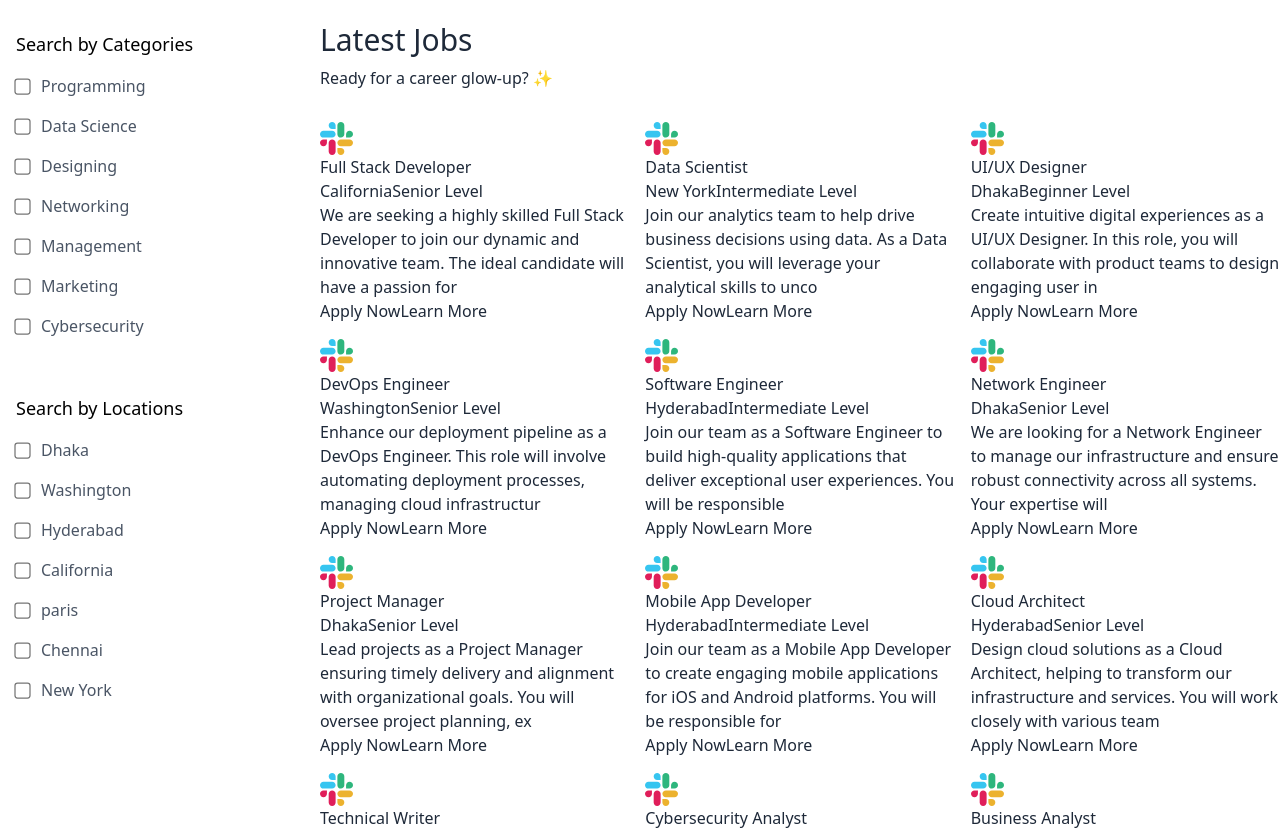
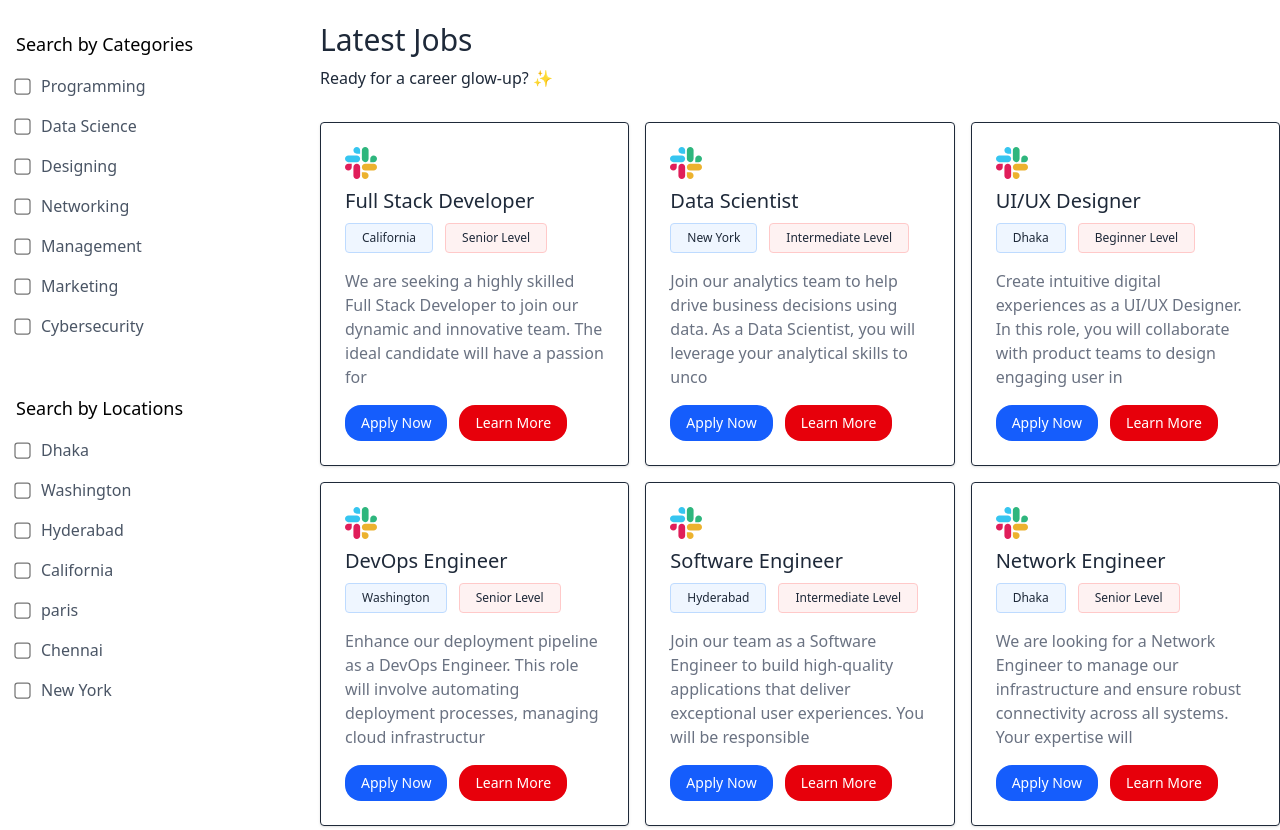
Before and after one commit to Maruf-shiab/project-job, a React (Vite) app: page / in a window 1280 px wide. Shown: the part 660-1490 px from the top of the page. Built offline with nearby package versions, Linux system fonts and the light colour scheme; no server answers.

Commit message:
Job card & JobListing jsx file

```diff
--- a/src/components/JobCard.jsx
+++ b/src/components/JobCard.jsx
@@ -3,19 +3,19 @@
 
 const JobCard = ({job}) => {
   return (
-    <div>
-      <div>
-        <img src={assets.company_icon} alt="" />
+    <div className='border p-6 shadow rounded'>
+      <div className='flex justify-between items-center'>
+        <img className='h-8 ' src={assets.company_icon} alt="" />
       </div>
-      <h4>{job.title}</h4>
-      <div>
-        <span>{job.location}</span>
-        <span>{job.level}</span>
+      <h4 className='font-medium text-xl mt-2'>{job.title}</h4>
+      <div className='flex items-center gap-3 mt-2 text-xs'>
+        <span className='bg-blue-50 border border-blue-200 px-4 py-1.5 rounded'>{job.location}</span>
+        <span className='bg-red-50 border border-red-200 px-4 py-1.5 rounded'>{job.level}</span>
       </div>
-      <p dangerouslySetInnerHTML={{__html:job.description.slice(0,150)}}></p>
-      <div>
-        <button>Apply Now</button>
-        <button>Learn More</button>
+      <p className='text-gray-500 text-xm mt-4' dangerouslySetInnerHTML={{__html:job.description.slice(0,150)}}></p>
+      <div className='mt-4 flex gap-3 text-sm'>
+        <button className='bg-blue-600 text-white px-4 py-2 rounded-2xl'>Apply Now</button>
+        <button className='bg-red-600 text-white px-4 py-2 rounded-2xl'>Learn More</button>
       </div>
 
     </div>
--- a/src/components/JobListing.jsx
+++ b/src/components/JobListing.jsx
@@ -1,10 +1,10 @@
 import React, { useContext } from 'react';
 import { AppContext } from '../context/AppContext';
-import { JobCategories, JobLocations, jobsData } from '../assets/assets';
+import { JobCategories, JobLocations } from '../assets/assets';
 import JobCard from './JobCard';
 
 const JobListing = () => {
-    const { isSearched, searchFilter, setSearchFilter } = useContext(AppContext);
+    const { isSearched, searchFilter, setSearchFilter ,jobs } = useContext(AppContext);
 
     // Simple X icon as SVG
     const CloseIcon = ({ onClick }) => (
@@ -45,10 +45,11 @@
                     <h4 className='font-medium text-lg py-4'>Search by Categories</h4>
                     <ul className='space-y-4 text-gray-600'>
                         {
-                            JobCategories.map((category, index) => (
+                            JobCategories.map((category, index)=>(
                                 <li className='flex gap-3 items-center' key={index}>
                                     <input className='scale-125' type="checkbox" name="" id="" />
                                     {category}
+
                                 </li>
                             ))
                         }
@@ -59,10 +60,11 @@
                     <h4 className='font-medium text-lg py-4 pt-14'>Search by Locations</h4>
                     <ul className='space-y-4 text-gray-600'>
                         {
-                            JobLocations.map((location, index) => (
+                            JobLocations.map((location, index)=>(
                                 <li className='flex gap-3 items-center' key={index}>
                                     <input className='scale-125' type="checkbox" name="" id="" />
                                     {location}
+
                                 </li>
                             ))
                         }
@@ -71,12 +73,12 @@
             </div>
             {/*job listings section*/}
             <section className="w-full lg:w-3/4 text-gray-800 max-lg:px-4 ">
-                <h3 className='font-medium text-3xl py-2 ' id='job-list'>Latest Jobs</h3>
+                <h3 className='font-medium text-3xl py-2 'id ='job-list'>Latest Jobs</h3>
                 <p className='mb-8'>Ready for a career glow-up? ✨</p>
                 <div className='grid grid-cols-1 sm:grid-cols-2 xl:grid-cols-3 gap-4'>
-                    {jobsData.map((job, index) => (
-                        <JobCard key={index} job={job} />
-                    ))}
+                  {jobs.map((job,index) => (
+                   <JobCard key={index} job={job} />
+                  ))}
                 </div>
             </section>
         </div>
--- a/src/context/AppContext.jsx
+++ b/src/context/AppContext.jsx
@@ -1,4 +1,5 @@
-import { createContext, useState } from "react";
+import { createContext, useEffect, useState } from "react";
+import { jobsData } from "../assets/assets";
 
 export const AppContext = createContext();
 
@@ -8,12 +9,24 @@
         location: ""
     });
     const [isSearched, setIsSearched] = useState(false);
+    const [jobs,setJobs]=useState([])
+    //function to fetch jobs data
+    const fetchJobs = async () =>{
+     setJobs(jobsData)
+    }
+
+    useEffect(()=>{
+     fetchJobs()
+    },[])
+
 
     const value = {
         setSearchFilter,
         searchFilter,
         isSearched,
-        setIsSearched
+        setIsSearched,
+        jobs,
+        setJobs
     };
 
     return (
```
